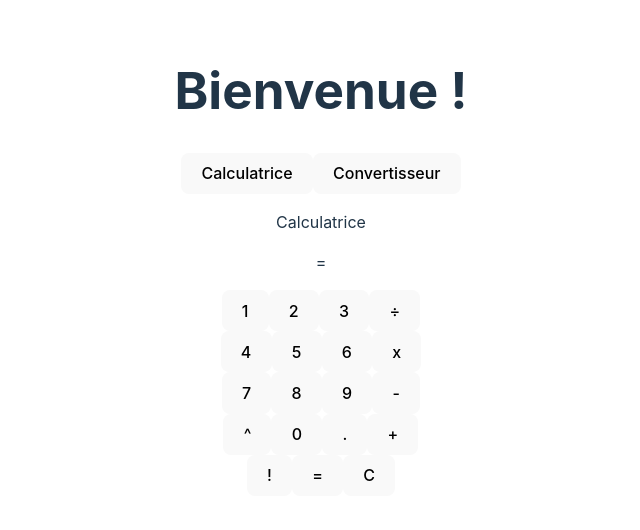
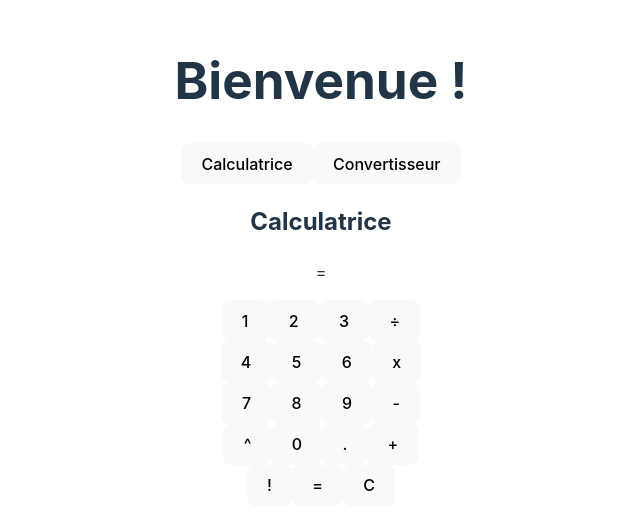
Before and after one commit to Aokemi/calculatrice-ts, a React (Vite) app: page / in a window 1280 px wide. Shown: the part 138-668 px from the top of the page, without its empty margins (319-959 px from the left). Built offline with nearby package versions, Linux system fonts and the light colour scheme.

Commit message:
Slightly changed design

```diff
--- a/src/Pages/Calculatrice.tsx
+++ b/src/Pages/Calculatrice.tsx
@@ -43,7 +43,7 @@ const Calculatrice = () => {
 
         return (
             <div>
-                <p> Calculatrice </p>
+                <h2> Calculatrice </h2>
                 <p className="texte"> {display} = {result} </p>
 
                 <button className="bouton" onClick={() => handleClick("1")} > 1 </button>
```
